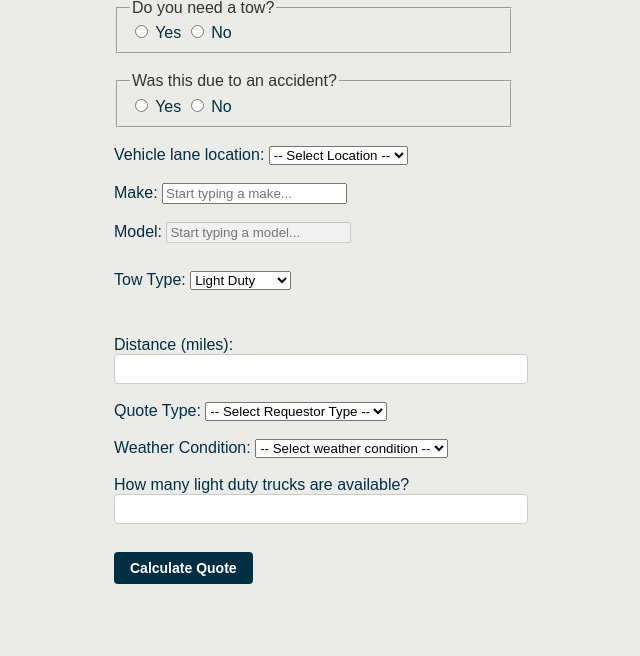
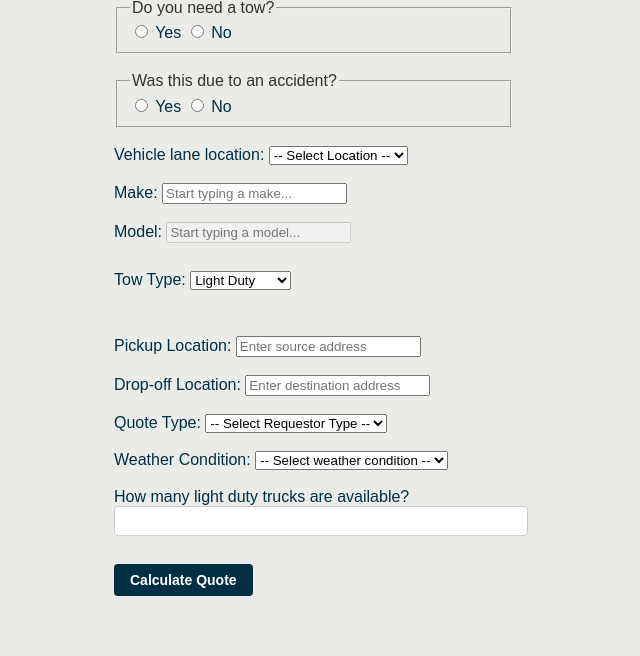
Before and after one commit to ratchetbuddy/towdynamiq, a Flask app: page /testquote007 in a window 1280 px wide. Shown: the part 163-819 px from the top of the page, without its empty margins (326-966 px from the left). Before the commit the page ends 747 px from the top, so only its background shows below. Run offline with Flask 3, Linux system fonts and the light colour scheme.

Commit message:
updated app.py, js and quotehtml add google api feature, changed output visuals

```diff
--- a/app.py
+++ b/app.py
@@ -1,9 +1,100 @@
 from flask import Flask, render_template, request, jsonify, Response
 import os
 import json
+import requests
 from collections import OrderedDict
 
 app = Flask(__name__)
+
+
+API_KEY = os.environ.get("GOOGLE_MAPS_API_KEY", "YOUR_API_KEY_HERE")
+
+print("Google Maps API Key loaded:", bool(API_KEY))   # ✅ True if loaded
+print("Value (first 10 chars):", API_KEY[:10] if API_KEY else "NOT SET")
+
+def get_distance(origin, destination):
+    url = "https://maps.googleapis.com/maps/api/distancematrix/json"
+    params = {
+        "origins": origin,
+        "destinations": destination,
+        "key": API_KEY,
+        "units": "imperial"  # miles
+    }
+    response = requests.get(url, params=params)
+    data = response.json()
+
+    if data["status"] != "OK":
+        raise Exception(f"Error from API: {data}")
+
+    element = data["rows"][0]["elements"][0]
+    if element["status"] != "OK":
+        raise Exception(f"Error in element: {element}")
+
+    # Distance
+    distance_value = element["distance"]["value"]  # meters
+    miles = distance_value / 1609.34
+
+    # Round consistently to 1 decimal place
+    miles_rounded = round(miles, 1)                # numeric
+    distance_text = f"{miles_rounded:.1f} mi"      # string with 1 decimal
+
+    # Normalized addresses (Google's best guess)
+    resolved_origin = data.get("origin_addresses", [""])[0]
+    resolved_destination = data.get("destination_addresses", [""])[0]
+
+    return {
+        "miles": miles_rounded,                # e.g. 21.2
+        "distance_text": distance_text,        # e.g. "21.2 mi"
+        "resolved_origin": resolved_origin,
+        "resolved_destination": resolved_destination
+    }
+
+
+def format_breakdown(response_json):
+    col_width = 25
+    lines = []
+
+    # Header
+    lines.append(f"{'Tow Type:'.ljust(col_width)}{response_json['tow_type']}")
+    # lines.append(f"{'Original Pickup:'.ljust(col_width)}{response_json.get('source', '')}")
+    # lines.append(f"{'Pickup - TowDynamiq AI:'.ljust(col_width)}{response_json.get('source_resolved', '')}")
+    # lines.append(f"{'Original Drop:'.ljust(col_width)}{response_json.get('destination', '')}")
+    # lines.append(f"{'Drop - TowDynamiq AI:'.ljust(col_width)}{response_json.get('destination_resolved', '')}")
+    lines.append(f"{'Distance:'.ljust(col_width)}{response_json['distance_text']}")
+    lines.append("-" * (col_width * 2))
+
+    # Services (numbered)
+    for i, service in enumerate(response_json["services"], start=1):
+        lines.append(f"Service {i}:".ljust(col_width) + f"{service['service']}")
+        lines.append(f"{'Hook Fee:'.ljust(col_width)}${service['hook']}")
+        lines.append(
+            f"{'Miles Charged:'.ljust(col_width)}"
+            f"{service['mileage']} @ ${service['per_mile']}/mile = ${service['mileage_cost']}"
+        )
+        lines.append(f"{'Included Miles:'.ljust(col_width)}{service['includes']}")
+        lines.append("-" * (col_width * 2))
+
+    # Upcharges (only show if any > 0)
+    non_zero_upcharges = {k: v for k, v in response_json["upcharges"].items() if v > 0}
+    if non_zero_upcharges:
+        lines.append("")
+        lines.append("Upcharges:")
+        for k, v in non_zero_upcharges.items():
+            pct = f"{round(v * 100, 1)}%"
+            label = k.replace("_", " ").title() + ":"
+            lines.append(f"{label.ljust(col_width)}{pct}")
+        lines.append("-" * (col_width * 2))
+
+    # Totals
+    lines.append(f"{'Standard Quote:'.ljust(col_width)}${response_json['standard_quote']}")
+    lines.append(f"{'Combined Upcharge %:'.ljust(col_width)}{response_json['combined_upcharge_percentage']*100}%")
+    lines.append(f"{'Upcharge Amount:'.ljust(col_width)}${response_json['upcharge_amount']}")
+    lines.append(f"{'TowDynamiq Quote:'.ljust(col_width)}${response_json['todynamiq_quote']}")
+
+    return "\n".join(lines)
+
+
+
 
 def load_json(filename):
     with open(os.path.join("data", filename), "r") as f:
@@ -69,8 +160,22 @@ def calculate():
 
     tow_type = data.get("tow_type")
     services = data.get("services", [])
-    miles = float(data.get("distance", 0))
     is_accident = data.get("is_accident") == "yes"
+    source = data.get("source")
+    destination = data.get("destination")
+
+    if not source or not destination:
+        return jsonify({"error": "Source and destination are required"}), 400
+
+    try:
+        distance_info = get_distance(source, destination)
+        miles = distance_info["miles"]
+        distance_text = distance_info["distance_text"]
+        # Overwrite with Google's resolved addresses
+        resolved_source = distance_info["resolved_origin"]
+        resolved_destination = distance_info["resolved_destination"]
+    except Exception as e:
+        return jsonify({"error": str(e)}), 500
 
     make = data.get("make")
     model = data.get("model")
@@ -102,20 +207,38 @@ def calculate():
             per_mile = config["accident"].get("mileage", per_mile)
             included = config["accident"].get("includes", included)
 
-        mileage = max(0, get_billable_miles(miles, dynamic_modifiers) - included)
-        mileage_cost = mileage * per_mile
+        # mileage = max(0, get_billable_miles(miles, dynamic_modifiers) - included)
+        # mileage_cost = mileage * per_mile
+        # subtotal = hook + mileage_cost
+
+        # breakdowns.append({
+        #     "service": config["label"],
+        #     "hook": hook,
+        #     "mileage": mileage,
+        #     "per_mile": per_mile,
+        #     "mileage_cost": round(mileage_cost, 2),
+        #     "includes": included,
+        #     # "subtotal": round(subtotal, 2),
+        #     "accident_applied": is_accident and "accident" in config
+        # })
+        # get the global billable miles once (outside loop)
+        billable_miles = get_billable_miles(miles, dynamic_modifiers)
+
+        # then inside loop use this:
+        extra_miles = max(0, billable_miles - included)
+        mileage_cost = round(extra_miles * per_mile, 2)
         subtotal = hook + mileage_cost
 
         breakdowns.append({
             "service": config["label"],
             "hook": hook,
-            "mileage": mileage,
+            "mileage": extra_miles,   # 👈 now reflects per-service miles after included
             "per_mile": per_mile,
-            "mileage_cost": round(mileage_cost, 2),
+            "mileage_cost": mileage_cost,
             "includes": included,
-            # "subtotal": round(subtotal, 2),
             "accident_applied": is_accident and "accident" in config
         })
+
 
         total += subtotal
 
@@ -171,13 +294,30 @@ def calculate():
     # ✅ RESPONSE
     # -------------------------
     response = OrderedDict()
+    # User input
+    response["source"] = source
+    response["destination"] = destination
+    # Google resolved addresses
+    response["source_resolved"] = resolved_source
+    response["destination_resolved"] = resolved_destination
+
+    # Distance
+    response["distance_miles"] = miles
+    response["distance_text"] = distance_text
+
+    # Tow info
     response["tow_type"] = tow_type
     response["services"] = breakdowns
+
+    # Pricing
     response["standard_quote"] = round(total, 2)
     response["upcharges"] = {k: round(v, 3) for k, v in upcharges.items()}
     response["combined_upcharge_percentage"] = round(combined_upcharge, 3)
     response["upcharge_amount"] = upcharge_amount
     response["todynamiq_quote"] = final_total
+
+    # Breakdown string
+    response["breakdown"] = format_breakdown(response)
 
     return Response(json.dumps(response), mimetype="application/json")
 
--- a/static/quote.js
+++ b/static/quote.js
@@ -340,7 +340,8 @@ form.addEventListener("submit", async (e) => {
     model: document.getElementById("model_input").value || null,
     tow_type: towTypeSelect.value,
     services: services,
-    distance: document.querySelector("input[name='distance']").value,
+    source: document.getElementById("source_input").value,
+    destination: document.getElementById("destination_input").value,
     quote_type: document.getElementById("quote_type_select").value,
     weather: document.getElementById("weather_select").value,
     truck_utilization: document.getElementById("truck_utilization_input").value,
--- a/static/style.css
+++ b/static/style.css
@@ -115,7 +115,7 @@ h1 {
   white-space: pre;
   font-weight: bold;
   display: none;
-  max-width: 400px;      /* keeps box narrow */
+  max-width: 500px;      /* keeps box narrow */
   margin: 10px auto 0;   /* top 20px, auto left/right = center */
   text-align: left;      /* keep receipt text aligned left */
   background: #fff;
--- a/templates/testquote007.html
+++ b/templates/testquote007.html
@@ -84,10 +84,21 @@
 
       <div id="service-limit-msg"></div><br>
 
-      <div id = "distance">
-        <label for="distance_value">Distance (miles):</label>
-        <input type="number" id="distance_value" name="distance" min="1" required>
+      <!-- <div id="distance_field">
+        <label for="distance_input">Distance (miles):</label>
+        <input type="number" id="distance_input" name="distance" min="1" required>
+      </div><br> -->
+
+      <div id="source_field">
+        <label for="source_input">Pickup Location:</label>
+        <input type="text" id="source_input" name="source" placeholder="Enter source address" required>
       </div><br>
+
+      <div id="destination_field">
+        <label for="destination_input">Drop-off Location:</label>
+        <input type="text" id="destination_input" name="destination" placeholder="Enter destination address" required>
+      </div><br>
+
 
       <div id="quote_type">
         <label for="quote_type_select">Quote Type:</label>
```
